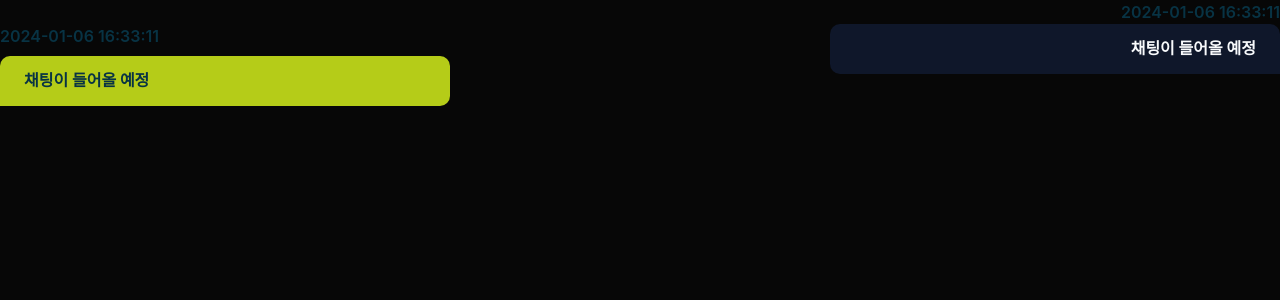
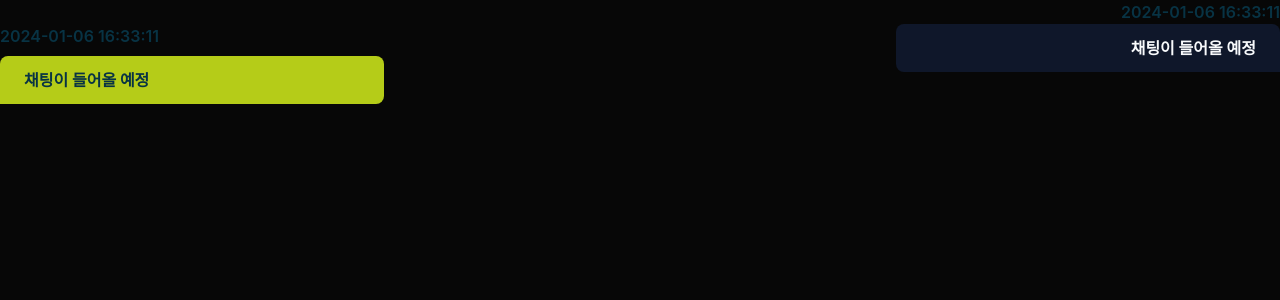
Before and after one commit to green339/BeatHerb, a React (Create React App) app in the folder frontend/: page /test in a window 1280 px wide. Shown: the top 300 px of the page. Built offline with nearby package versions, Linux system fonts and the light colour scheme.

Commit message:
Feat: 채팅 리스트 모달 style->tailwind로 변경

```diff
--- a/frontend/src/components/ChatMe.js
+++ b/frontend/src/components/ChatMe.js
@@ -3,9 +3,9 @@
 export default function ChatYou(){
     return(
         <div>
-            <p  className="font-semibold text-cyan-950" style={{textAlign: 'right'}}>2024-01-06 16:33:11</p>
-            <div className="float-right bg-slate-900" style={{width: '450px', height: '50px',borderRadius: '10px 10px 0px 10px'}}>
-                <p className="font-bold pr-6 pt-1 mt-2 text-slate-50" style={{textAlign: 'right'}}>채팅이 들어올 예정</p>
+            <p  className="font-semibold text-cyan-950 text-right">2024-01-06 16:33:11</p>
+            <div className="float-right bg-slate-900 w-96 h-12 rounded-tl-lg rounded-tr-lg rounded-bl-lg">
+                <p className="font-bold pr-6 pt-1 mt-2 text-slate-50 text-right">채팅이 들어올 예정</p>
             </div>
         </div>
     );
--- a/frontend/src/components/ChatYou.js
+++ b/frontend/src/components/ChatYou.js
@@ -3,9 +3,9 @@
 export default function ChatYou(){
     return(
         <div>
-            <p  className="font-semibold text-cyan-950" style={{textAlign: 'left'}}>2024-01-06 16:33:11</p>
-            <div className="bg-primary" style={{width: '450px', height: '50px',borderRadius: '10px 10px 10px 0px'}}>
-                <p className="font-bold pl-6 pt-3 mt-2 text-cyan-950" style={{textAlign: 'left'}}>채팅이 들어올 예정</p>
+            <p  className="font-semibold text-cyan-950 text-left">2024-01-06 16:33:11</p>
+            <div className="bg-primary w-96 h-12 rounded-tl-lg rounded-tr-lg rounded-br-lg">
+                <p className="font-bold pl-6 pt-3 mt-2 text-cyan-950 text-left">채팅이 들어올 예정</p>
             </div>
         </div>
     );
```
